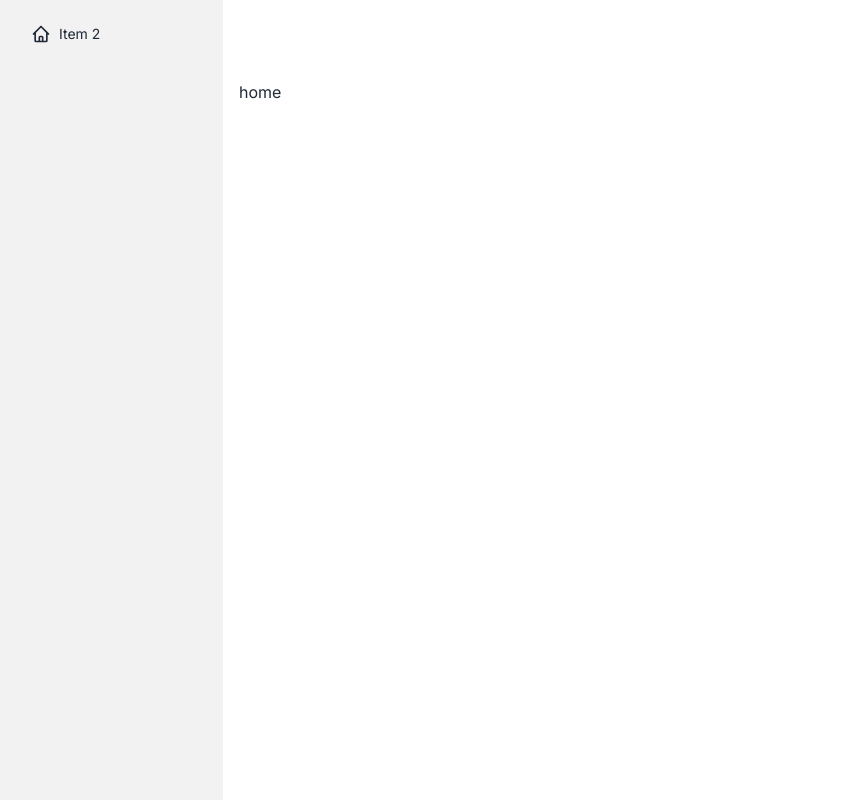
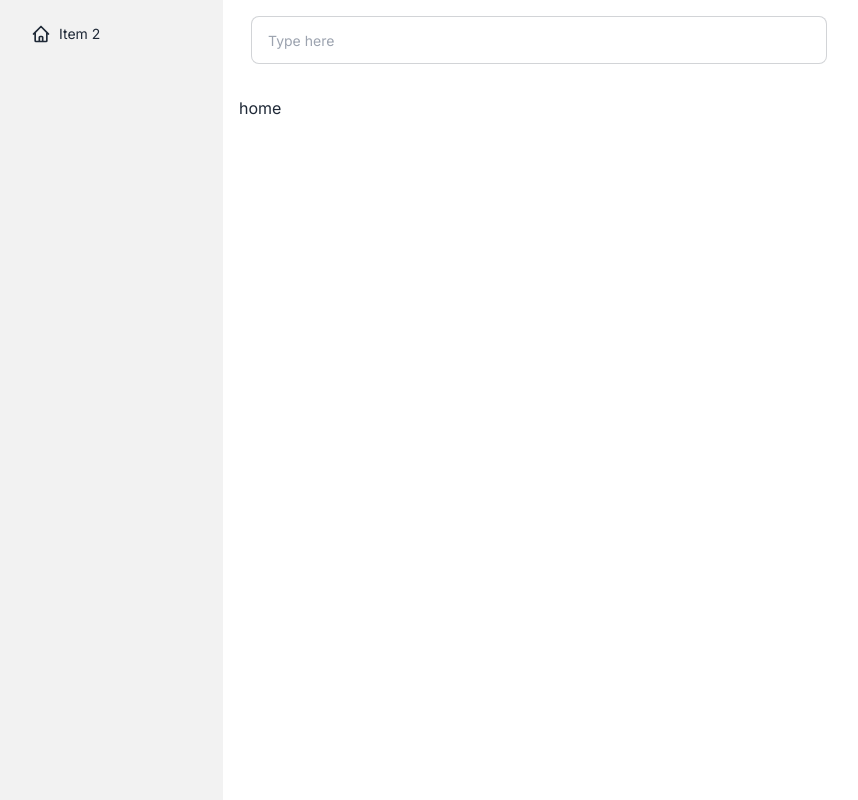
Before and after one commit to lMikadal/POS_Frontend_Nextjs, a Next.js app: page / in a window 1280 px wide. Shown: the whole page, without its empty margins (1-859 px from the left). Built offline with nearby package versions, Linux system fonts and the light colour scheme.

Commit message:
update input search

```diff
--- a/app/layout.tsx
+++ b/app/layout.tsx
@@ -43,6 +43,13 @@ export default function RootLayout({
                   </svg>
                 </label>
               </div>
+              <div className="flex-1 px-3">
+                <input
+                  type="text"
+                  placeholder="Type here"
+                  className="input input-bordered input-md w-full max-w-xl"
+                />
+              </div>
             </div>
             <div className="p-3 md:p-4">{children}</div>
           </div>
```
